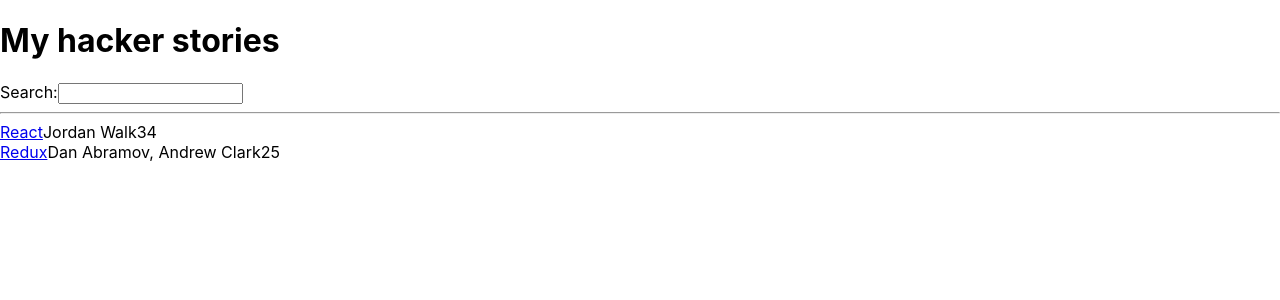
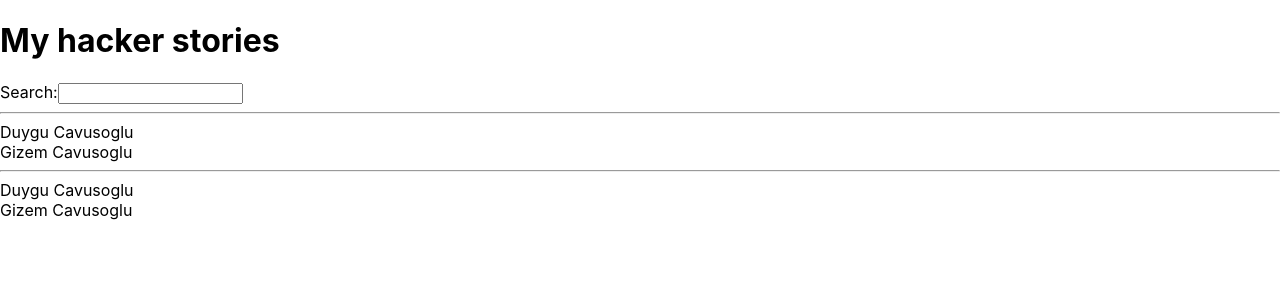
Before and after one commit to dcavusoglu/hacker-stories, a React (Create React App) app: page / in a window 1280 px wide. Shown: the top 300 px of the page. Built offline with nearby package versions, Linux system fonts and the light colour scheme.

Commit message:
react component and classes

```diff
--- a/src/App.js
+++ b/src/App.js
@@ -19,27 +19,58 @@
 }];
 
 
+class Developer {
+  constructor(firstName, lastName) {
+    this.firstName = firstName;
+    this.lastName = lastName;
+  }
+
+  getName() {
+    return this.firstName + " " + this.lastName;
+  }
+}
+
+const duygu = new Developer('Duygu', 'Cavusoglu');
+console.log(duygu.getName());
+
+const gizem = new Developer('Gizem', 'Cavusoglu');
+console.log(gizem.getName());
+
+
 function App() {
   return (
     <div>
       <h1>My hacker stories</h1>
       <label htmlFor='search'>Search:</label>
       <input id='search' type="text"/>
-
-    <hr/>
-    {list.map(item => {
-        return <div key={item.objectID}>
-          <span>
-            <a href={item.url}>{item.title}</a>
-          </span>
-          <span>{item.author}</span>
-          <span>{item.num_comments}</span>
-          <span>{item.points}</span>
-        </div>
-      })
-    }
+      <hr/>
+      <List/>
+       <hr/>
+      <List/>
     </div>
   );
 }
 
+function List() {
+
+    // list.map(item => {
+    //     return <div key={item.objectID}>
+    //       <span>
+    //         <a href={item.url}>{item.title}</a>
+    //       </span>
+    //       <span>{item.author}</span>
+    //       <span>{item.num_comments}</span>
+    //       <span>{item.points}</span>
+    //     </div>
+    //   })
+  const duygu = new Developer('Duygu', 'Cavusoglu');
+  const gizem = new Developer('Gizem', 'Cavusoglu');
+  return (
+    <div>
+      {duygu.getName()}
+      <br/>
+      {gizem.getName()}
+    </div>
+  )
+}
 export default App;
```
